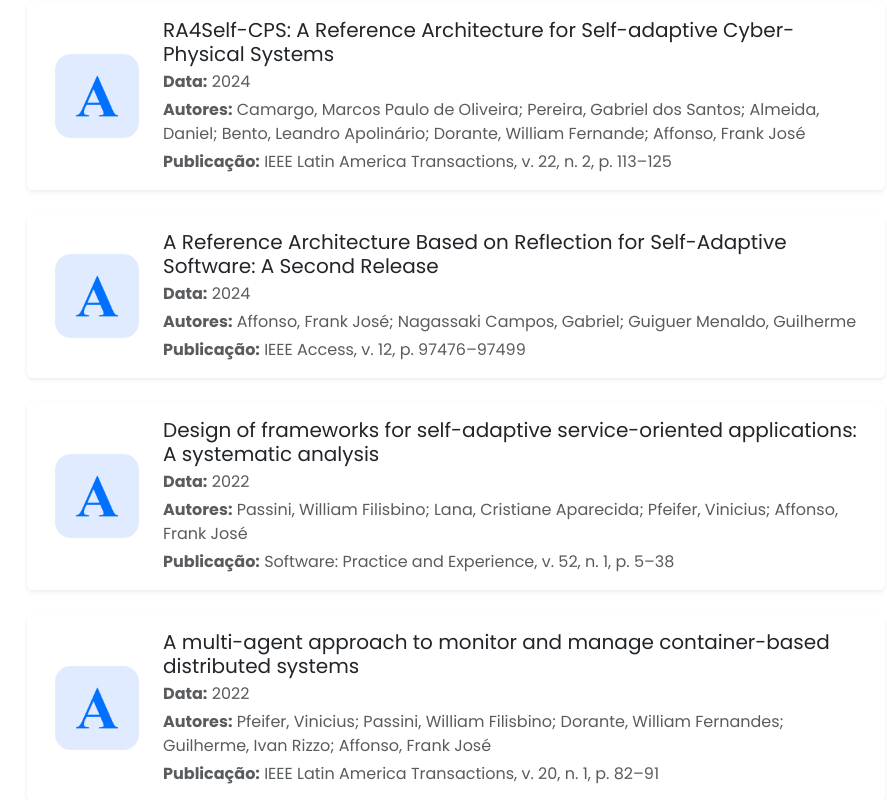
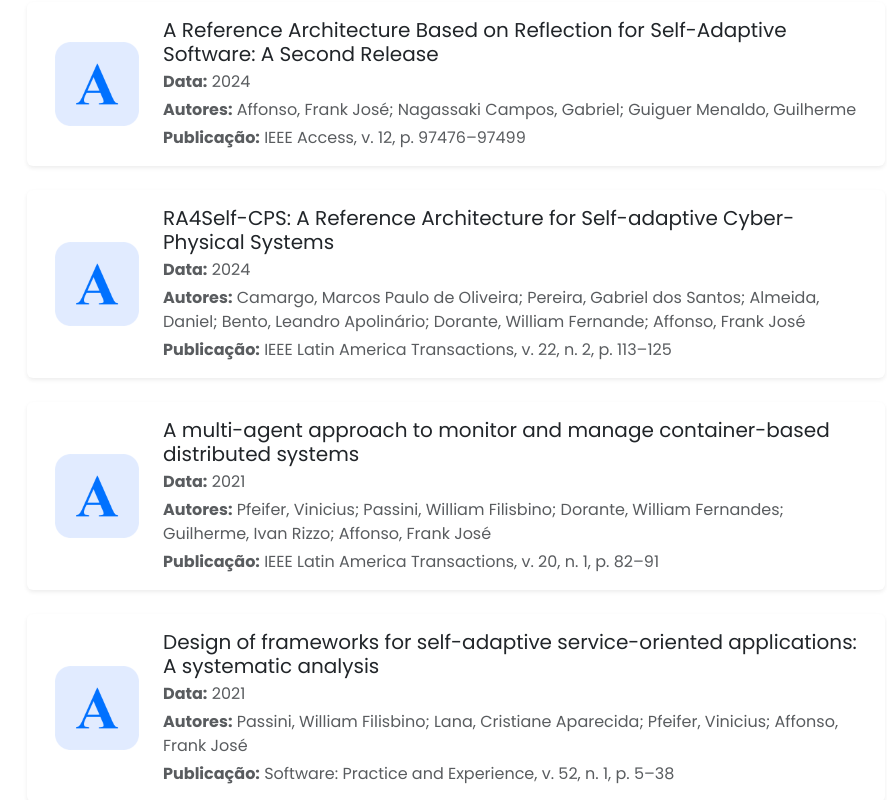
Before and after one commit to rafaelmsantos28/arquitetura-software-site, a React (Vite) app: page /arquitetura-software-site/pesquisa in a window 1280 px wide. Shown: the part 1100-1900 px from the top of the page, without its empty margins (21-908 px from the left). Built offline with nearby package versions, Linux system fonts and the light colour scheme.

Commit message:
fix(ContentDissetacoes.jsx, COntentOrientacoes.jsx, ContentPesquisa.jsx): Mudar o formato da data em Pesquisa para adicionar a data completa e aparecer somente o ano no site.

```diff
--- a/src/components/pesquisa/ContentDissertacoes.jsx
+++ b/src/components/pesquisa/ContentDissertacoes.jsx
@@ -5,8 +5,8 @@ function ContentDissertacoes() {
   const dissertacoes = [
     {
       title:
-        'Desenvolvimento de serviços compostos autoadaptativos: um framework baseado em implantação dinâmica, métricas de QoS e informação semântica',
-      data: '2020',
+        'Desenvolvimento de serviços compostos autoadaptativos: Um framework baseado em implantação dinâmica, métricas de QoS e informação semântica',
+      data: '2018',
       autores: 'Passini, William Filisbino',
       nota: 'Programa de Pós-Graduação em Ciência da Computação (PPGCC/Unesp)',
       escola:
@@ -15,8 +15,8 @@ function ContentDissertacoes() {
     },
     {
       title:
-        'Autoproteção para a camada de aplicação: uma abordagem baseada em técnicas de aprendizado e no laço de controle MAPE-K',
-      data: '2022',
+        'Autoproteção para a camada de aplicação: Uma abordagem baseada em técnicas de aprendizado e no laço de controle MAPE-K',
+      data: '2019',
       autores: 'Martins, Ronaldo Rodrigues',
       nota: 'Programa de Pós-Graduação em Ciência da Computação (PPGCC/Unesp)',
       escola:
@@ -26,7 +26,7 @@ function ContentDissertacoes() {
     {
       title:
         'Estabelecimento de uma Arquitetura de Referência para Sistemas Ciber-Físicos Autoadaptativos',
-      data: '2023',
+      data: '2020',
       autores: 'Camargo, Marcos Paulo de Oliveira',
       nota: 'Programa de Pós-Graduação em Ciência da Computação (PPGCC/Unesp)',
       escola:
@@ -35,8 +35,8 @@ function ContentDissertacoes() {
     },
     {
       title:
-        'DynaSchema: uma biblioteca para evolução de banco de dados relacional para o domínio de software autoadaptativo',
-      data: '2023',
+        'DynaSchema: Uma biblioteca para evolução de banco de dados relacional para o domínio de software autoadaptativo',
+      data: '2021',
       autores: 'Campos, Gabriel Nagassaki',
       nota: 'Programa de Pós-Graduação em Ciência da Computação (PPGCC/Unesp)',
       escola:
@@ -45,11 +45,9 @@ function ContentDissertacoes() {
     },
   ];
 
-  // Ordena os artigos por data (mais recente primeiro)
+  // Ordena por ano (mais recente primeiro)
   const dissertacoesOrdenados = [...dissertacoes].sort((a, b) => {
-    const dataA = new Date(a.data.split('/').reverse().join('-'));
-    const dataB = new Date(b.data.split('/').reverse().join('-'));
-    return dataB - dataA;
+    return parseInt(b.data) - parseInt(a.data);
   });
 
   return (
--- a/src/components/pesquisa/ContentOrientacoes.jsx
+++ b/src/components/pesquisa/ContentOrientacoes.jsx
@@ -30,7 +30,7 @@ function ContentOrientacoes() {
       url: 'http://lattes.cnpq.br/7012017033083102',
     },
     {
-      title: 'Tema da dissertação: A definir',
+      title: 'Tema da dissertação:  Modernização de Sistemas Legados em para Arquitetura de Microsserviços',
       data: '2023',
       autores: 'Nathalia Rodrigues de Almeida',
       publicacao:
@@ -38,35 +38,48 @@ function ContentOrientacoes() {
       url: 'http://lattes.cnpq.br/1947433919425425',
     },
     {
-      title: 'Tema da dissertação: A definir',
+      title: 'Tema da dissertação: Modernização de Sistemas Legados em Delphi para Arquitetura de Microsserviços',
       data: '2022',
       autores: 'Lucas Fernando Fávero',
       publicacao:
         'Dissertação (Mestrado em Ciência da Computação) - Universidade Estadual Paulista Júlio de Mesquita Filho',
       url: 'http://lattes.cnpq.br/0548860613594021',
     },
-    // ... adicione outras orientações de mestrado aqui
+    //Adicione mais orientações de mestrado aqui
   ];
 
   const doutorados = [
     {
-      title: 'Tema da dissertação: A definir',
+      title: 'Tema da dissertação: Desenvolvimento de Software baseado em Micro Frontends',
       data: '2023',
       autores: 'Fernando Rodrigues de Moraes',
       publicacao:
         'Tese (Doutorado em Ciência da Computação) - Universidade Estadual Paulista Júlio de Mesquita Filho',
       url: 'http://lattes.cnpq.br/7173809746210421',
     },
-    // ... adicione outras orientações de doutorado aqui
+        {
+      title: 'Tema da dissertação: A definir',
+      data: '2025',
+      autores: 'Ronaldo Rodrigues Martins',
+      publicacao:
+        'Tese (Doutorado em Ciência da Computação) - Universidade Estadual Paulista Júlio de Mesquita Filho',
+      url: 'http://lattes.cnpq.br/7099148763256951',
+    },
+
+    //Adicione mais orientações de doutorado aqui
   ];
 
-  // Função utilitária para ordenar qualquer array por data (desc)
+  // Ordenação por data (mais recente primeiro)
   const ordenarPorData = (items) => {
     return [...items].sort((a, b) => {
-      const da = new Date(a.data.split('/').reverse().join('-'));
-      const db = new Date(b.data.split('/').reverse().join('-'));
+      const da = new Date(a.data);
+      const db = new Date(b.data);
       return db - da;
     });
+  };
+
+  const extrairAno = (dataCompleta) => {
+    return dataCompleta.split('/')[0];
   };
 
   const mestradosOrdenados = ordenarPorData(mestrados);
@@ -96,7 +109,7 @@ function ContentOrientacoes() {
                 <div>
                   <h5 className="mb-1 info-dissertacaoori">{item.title}</h5>
                   <p className="info-dissertacaoori mb-1 text-muted">
-                    <strong>Data:</strong> {item.data}
+                    <strong>Ano:</strong> {extrairAno(item.data)}
                   </p>
                   <p className="info-dissertacaoori mb-1 text-muted">
                     <strong>Autores:</strong> {item.autores}
@@ -127,7 +140,7 @@ function ContentOrientacoes() {
                 <div>
                   <h5 className="mb-1 info-dissertacaoori">{item.title}</h5>
                   <p className="info-dissertacaoori mb-1 text-muted">
-                    <strong>Data de início:</strong> {item.data}
+                    <strong>Ano de início:</strong> {extrairAno(item.data)}
                   </p>
                   <p className="info-dissertacaoori mb-1 text-muted">
                     <strong>Autores:</strong> {item.autores}
--- a/src/components/pesquisa/ContentPesquisa.jsx
+++ b/src/components/pesquisa/ContentPesquisa.jsx
@@ -4,96 +4,85 @@ import './ContentPesquisa.css';
 function ContentPesquisa() {
   const artigos = [
     {
-      title:
-        'Estudo comparativo da adaptação de software utilizando Chamada de Métodos Remotos e Serviços Web',
-      data: '2011',
+      title: 'Estudo comparativo da adaptação de software utilizando Chamada de Métodos Remotos e Serviços Web',
+      data: '2011-01-02',
       autores: 'Affonso, Frank José; Rodrigues, Evandro Luis Linhari',
       publicacao: 'Revista de Sistemas de Informação da FSMA, v. 7, n. 2, p. 22–31',
       url: 'https://oaji.net/articles/2015/601-1433785163.pdf',
     },
     {
       title: 'ReflectTools: Uma ferramenta de apoio ao desenvolvimento de software reconfigurável',
-      data: '2011', //Data em extenso e só pega o ano para exibir
+      data: '2011-11-02',
       autores: 'Affonso, Frank José; Rodrigues, Evandro Luis Linhari',
       publicacao: 'Revista Brasileira de Computação Aplicada, v. 3, n. 2, p. 73–90',
       url: 'https://seer.upf.br/index.php/rbca/article/view/1804',
     },
     {
       title: 'Adaptive Software Development supported by an Automated Process: a Reference Model',
-      data: '2013',
-      autores:
-        'Affonso, Frank José; Vecchiato Saenz Carneiro, Maria Cecilia; Rodrigues, Evandro Luis Linhari; Nakagawa, Elisa Yumi',
+      data: '2013-01-02',
+      autores: 'Affonso, Frank José; Vecchiato Saenz Carneiro, Maria Cecilia; Rodrigues, Evandro Luis Linhari; Nakagawa, Elisa Yumi',
       publicacao: 'Salesian Journal on Information Systems, v. 12, p. 8–20',
       url: 'https://oaji.net/articles/2015/601-1433776680.pdf',
     },
     {
       title: 'A Reference Model as Automated Process for Software Adaptation at Runtime',
-      data: '2015',
+      data: '2015-02-12',
       autores: 'Affonso, F. J.; Carneiro, M. C. V. S.; Rodrigues, E. L. L.; Nakagawa, E. Y.',
       publicacao: 'IEEE Latin America Transactions, v. 13, n. 1, p. 214–221',
       url: 'https://doi.org/10.1109/TLA.2015.7040650',
     },
     {
-      title:
-        'Self-adaptive software: development approach and automatic process for adaptation at runtime',
-      data: '2015',
+      title: 'Self-adaptive software: development approach and automatic process for adaptation at runtime',
+      data: '2015-02-24',
       autores: 'Affonso, Frank José; Nakagawa, Elisa Yumi',
       publicacao: 'Revista Brasileira de Computação Aplicada, v. 7, n. 1, p. 68–84',
       url: 'http://dx.doi.org/10.5335/rbca.2015.4224',
     },
     {
       title: 'SASeS: A Framework for the Development of Service-based Self-adaptive Applications',
-      data: '2016',
+      data: '2016-12-16',
       autores: 'Costa Junior, E.; Maia, P. H. M.; Affonso, F. J.',
       publicacao: 'IEEE Latin America Transactions, v. 14, n. 9, p. 4187–4195',
       url: 'https://doi.org/10.1109/TLA.2016.7785951',
     },
     {
-      title:
-        'Developing Self-Adaptive Service-Oriented Mobile Applications: A Framework Based on Dynamic Deployment',
-      data: '2018',
+      title: 'Developing Self-Adaptive Service-Oriented Mobile Applications: A Framework Based on Dynamic Deployment',
+      data: '2018-12-01',
       autores: 'Passini, William Filisbino; Affonso, Frank José',
-      publicacao:
-        'International Journal of Software Engineering and Knowledge Engineering, v. 28, n. 11n12, p. 1537–1558',
+      publicacao: 'International Journal of Software Engineering and Knowledge Engineering, v. 28, n. 11n12, p. 1537–1558',
       url: 'https://doi.org/10.1142/S0218194018400168',
     },
     {
-      title:
-        'A Reference Architecture to support the development of mobile applications based on self-adaptive services',
-      data: '2019',
+      title: 'A Reference Architecture to support the development of mobile applications based on self-adaptive services',
+      data: '2019-01-16',
       autores: 'Affonso, Frank José; Passini, William Filisbino; Nakagawa, Elisa Yumi',
-      publicacao: 'Pervasive and Mobile Computing, v. 53, p. 33–48',
+      publicacao: 'Pervasive and Mobile Computing, v. 53, p. 33–58',
       url: 'https://doi.org/10.1016/j.pmcj.2019.01.001',
     },
     {
-      title:
-        'Design of frameworks for self-adaptive service-oriented applications: A systematic analysis',
-      data: '2022',
-      autores:
-        'Passini, William Filisbino; Lana, Cristiane Aparecida; Pfeifer, Vinicius; Affonso, Frank José',
+      title: 'Design of frameworks for self-adaptive service-oriented applications: A systematic analysis',
+      data: '2021-06-10',
+      autores: 'Passini, William Filisbino; Lana, Cristiane Aparecida; Pfeifer, Vinicius; Affonso, Frank José',
       publicacao: 'Software: Practice and Experience, v. 52, n. 1, p. 5–38',
       url: 'https://doi.org/10.1002/spe.3013',
     },
     {
       title: 'A multi-agent approach to monitor and manage container-based distributed systems',
-      data: '2022',
-      autores:
-        'Pfeifer, Vinicius; Passini, William Filisbino; Dorante, William Fernandes; Guilherme, Ivan Rizzo; Affonso, Frank José',
+      data: '2021-12-23',
+      autores: 'Pfeifer, Vinicius; Passini, William Filisbino; Dorante, William Fernandes; Guilherme, Ivan Rizzo; Affonso, Frank José',
       publicacao: 'IEEE Latin America Transactions, v. 20, n. 1, p. 82–91',
       url: 'https://doi.org/10.1109/TLA.2022.9662176',
     },
     {
       title: 'RA4Self-CPS: A Reference Architecture for Self-adaptive Cyber-Physical Systems',
-      data: '2024',
-      autores:
-        'Camargo, Marcos Paulo de Oliveira; Pereira, Gabriel dos Santos; Almeida, Daniel; Bento, Leandro Apolinário; Dorante, William Fernande; Affonso, Frank José',
+      data: '2024-01-23',
+      autores: 'Camargo, Marcos Paulo de Oliveira; Pereira, Gabriel dos Santos; Almeida, Daniel; Bento, Leandro Apolinário; Dorante, William Fernande; Affonso, Frank José',
       publicacao: 'IEEE Latin America Transactions, v. 22, n. 2, p. 113–125',
       url: 'https://doi.org/10.1109/TLA.2024.10412036',
     },
     {
-      title:
-        'A Reference Architecture Based on Reflection for Self-Adaptive Software: A Second Release',
-      data: '2024',
+      title: 'A Reference Architecture Based on Reflection for Self-Adaptive Software: A Second Release',
+      data: '2024-07-15',
       autores: 'Affonso, Frank José; Nagassaki Campos, Gabriel; Guiguer Menaldo, Guilherme',
       publicacao: 'IEEE Access, v. 12, p. 97476–97499',
       url: 'https://doi.org/10.1109/ACCESS.2024.3428368',
@@ -101,11 +90,7 @@ function ContentPesquisa() {
   ];
 
   // Ordena os artigos por data (mais recente primeiro)
-  const artigosOrdenados = [...artigos].sort((a, b) => {
-    const dataA = new Date(a.data.split('/').reverse().join('-'));
-    const dataB = new Date(b.data.split('/').reverse().join('-'));
-    return dataB - dataA;
-  });
+  const artigosOrdenados = [...artigos].sort((a, b) => new Date(b.data) - new Date(a.data));
 
   return (
     <section id="artigos" className="container-fluid my-5 px-5">
@@ -126,7 +111,7 @@ function ContentPesquisa() {
                 <div>
                   <h5 className="mb-1 info-pesquisa">{item.title}</h5>
                   <p className="info-pesquisa mb-1 text-muted">
-                    <strong>Data:</strong> {item.data}
+                    <strong>Data:</strong> {new Date(item.data).getFullYear()}
                   </p>
                   <p className="info-pesquisa mb-1 text-muted">
                     <strong>Autores:</strong> {item.autores}
```
